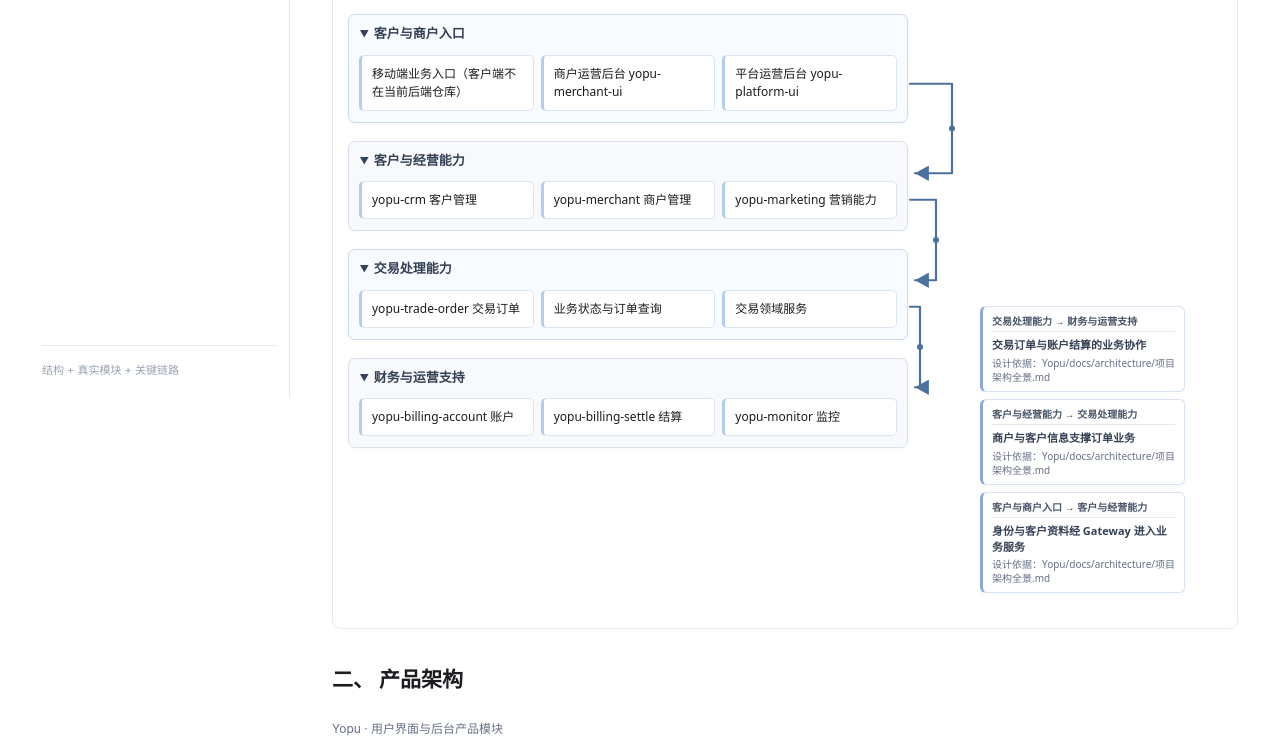
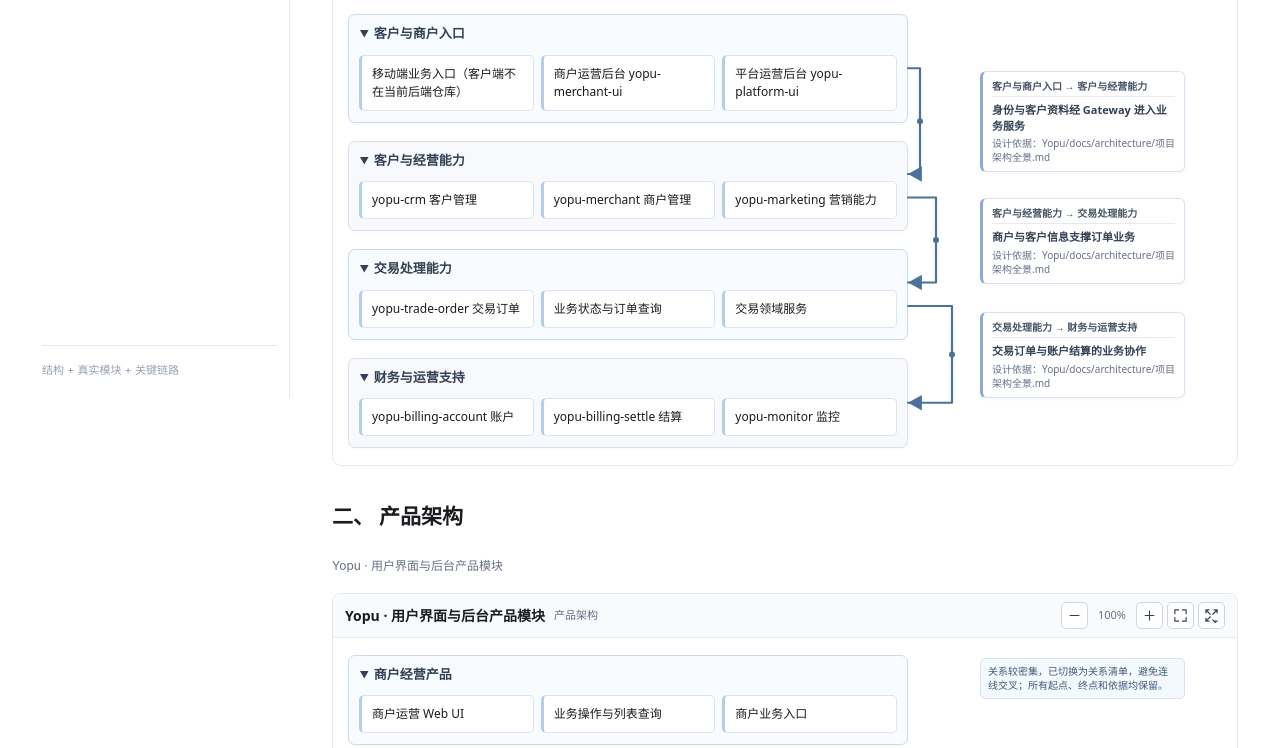
Before and after one commit to yeqiana/gen-ui, a plain HTML site: page demo/architecture-patterns.html in a window 1280 px wide. Shown: the part 388-1136 px from the top of the page. Drawn offline with Linux system fonts and the light colour scheme.

Commit message:
fix: 修复架构关系避让与时序图标签布局
架构图,语义图,自动化测试

GEN-UI

```diff
--- a/assets/architecture-views.css
+++ b/assets/architecture-views.css
@@ -34,5 +34,6 @@
 .architecture-wire-evidence{font-size:10px;color:#667085;line-height:1.4;overflow-wrap:anywhere}
 .architecture-wire-label[data-basis="implementation"]{border-left:3px solid #4f9576}
 .architecture-wire-label[data-basis="design"]{border-left:3px solid #8da9d2}
+.architecture-relationship-note{position:absolute;z-index:4;top:5px;left:8px;max-width:205px;margin:0;padding:5px 7px;border:1px solid #d6e3f3;border-radius:5px;background:#f4f8ff;color:#405a78;font-size:10px;line-height:1.45}
 .architecture-stage{overscroll-behavior-x:contain;scrollbar-width:thin;scrollbar-color:#dbe5f1 transparent}
 @media(max-width:700px){.architecture-scene.has-flows{min-width:850px}.architecture-head{gap:6px}}
--- a/assets/architecture-views.js
+++ b/assets/architecture-views.js
@@ -106,30 +106,75 @@ if(model.flows?.length){
  }
  scene.append(overlay);
  const groupCenter=ref=>{const r=groupElements.get(ref).getBoundingClientRect();return r.top+r.height/2;};
- const directionCounts=()=>{let left=0,right=0;for(const relation of relationships){if(groupCenter(relation.to)<groupCenter(relation.from))left++;else right++;}return{left,right};};
+ const relationshipNote=el("p","architecture-relationship-note","关系较密集，已切换为关系清单，避免连线交叉；所有起点、终点和依据均保留。");relationshipNote.hidden=true;scene.append(relationshipNote);
  const layout=()=>{
-  const rect=scene.getBoundingClientRect(),scaleFactor=rect.width/Math.max(1,scene.offsetWidth),layerWidth=layers.offsetWidth,leftGutter=Number(scene.dataset.leftGutter||0);
-  const groupRect=(group,side)=>{const r=groupElements.get(group).getBoundingClientRect();return{x:((side==="left"?r.left:r.right)-rect.left)/scaleFactor,y:(r.top+r.height/2-rect.top)/scaleFactor,height:r.height/scaleFactor};};
-  const resolved=relationships.map(relation=>{const side=groupCenter(relation.to)<groupCenter(relation.from)?"left":"right";return{relation,a:groupRect(relation.from,side),b:groupRect(relation.to,side),side};});
-  const left=resolved.filter(route=>route.side==="left").sort((a,b)=>a.a.y-b.a.y||a.b.y-b.b.y),right=resolved.filter(route=>route.side==="right").sort((a,b)=>b.a.y-a.a.y||b.b.y-a.b.y);
-  let maxBottom=layers.offsetHeight;
-  const place=(routes,side)=>{let lower=12;const count=routes.length,labelX=side==="left"?8:leftGutter+layerWidth+24+count*16,labelWidth=205;
+  const sceneRect=scene.getBoundingClientRect(),scaleFactor=sceneRect.width/Math.max(1,scene.offsetWidth),layerWidth=layers.offsetWidth,leftGutter=Number(scene.dataset.leftGutter||0);
+  const nodes=[...new Set(groupElements.values())],incident=new Map(nodes.map(node=>[node,[]]));
+  relationships.forEach((relation,index)=>{
+   const from=groupElements.get(relation.from),to=groupElements.get(relation.to);
+   incident.get(from).push({relation,other:to,role:"from",index});
+   incident.get(to).push({relation,other:from,role:"to",index});
+  });
+  for(const [node,links] of incident)node.style.minHeight=links.length?(18+(links.length+1)*10)+"px":"";
+  const ports=new Map();
+  for(const [node,links] of incident){
+   const rect=node.getBoundingClientRect(),height=rect.height/scaleFactor,margin=Math.min(10,height*.15);
+   links.sort((a,b)=>{const ar=a.other.getBoundingClientRect(),br=b.other.getBoundingClientRect();return ar.top+ar.height/2-(br.top+br.height/2)||a.index-b.index;});
+   links.forEach((link,index)=>{
+    const y=(rect.top-sceneRect.top)/scaleFactor+margin+(index+1)*(height-2*margin)/(links.length+1),entry=ports.get(link.relation)||{};
+    entry[link.role==="from"?"startY":"endY"]=y;ports.set(link.relation,entry);
+   });
+  }
+  const resolved=relationships.map(relation=>{
+   const a=groupElements.get(relation.from).getBoundingClientRect(),b=groupElements.get(relation.to).getBoundingClientRect(),port=ports.get(relation);
+   const side=groupCenter(relation.to)<groupCenter(relation.from)?"left":"right";
+   return{relation,side,startY:port.startY,endY:port.endY,a:{left:(a.left-sceneRect.left)/scaleFactor,right:(a.right-sceneRect.left)/scaleFactor},b:{left:(b.left-sceneRect.left)/scaleFactor,right:(b.right-sceneRect.left)/scaleFactor}};
+  });
+  const left=resolved.filter(route=>route.side==="left").sort((a,b)=>a.startY-b.startY||a.endY-b.endY),right=resolved.filter(route=>route.side==="right").sort((a,b)=>a.startY-b.startY||a.endY-b.endY);
+  const segmentsFor=route=>[{x1:route.startX,y1:route.startY,x2:route.railX,y2:route.startY},{x1:route.railX,y1:route.startY,x2:route.railX,y2:route.endY},{x1:route.railX,y1:route.endY,x2:route.endX,y2:route.endY}];
+  const segmentConflict=(a,b)=>{const endpoint=(seg,x,y)=>(Math.abs(seg.x1-x)<.1&&Math.abs(seg.y1-y)<.1)||(Math.abs(seg.x2-x)<.1&&Math.abs(seg.y2-y)<.1);
+   const ah=Math.abs(a.y1-a.y2)<.1,bh=Math.abs(b.y1-b.y2)<.1,av=Math.abs(a.x1-a.x2)<.1,bv=Math.abs(b.x1-b.x2)<.1;
+   if(ah&&bv){const x=b.x1,y=a.y1,hit=x>=Math.min(a.x1,a.x2)-.1&&x<=Math.max(a.x1,a.x2)+.1&&y>=Math.min(b.y1,b.y2)-.1&&y<=Math.max(b.y1,b.y2)+.1;return hit&&!(endpoint(a,x,y)&&endpoint(b,x,y));}
+   if(av&&bh){const x=a.x1,y=b.y1,hit=x>=Math.min(b.x1,b.x2)-.1&&x<=Math.max(b.x1,b.x2)+.1&&y>=Math.min(a.y1,a.y2)-.1&&y<=Math.max(a.y1,a.y2)+.1;return hit&&!(endpoint(a,x,y)&&endpoint(b,x,y));}
+   if(ah&&bh){const overlap=Math.min(Math.max(a.x1,a.x2),Math.max(b.x1,b.x2))-Math.max(Math.min(a.x1,a.x2),Math.min(b.x1,b.x2));return Math.abs(a.y1-b.y1)<4.4&&overlap>4;}
+   if(av&&bv){const overlap=Math.min(Math.max(a.y1,a.y2),Math.max(b.y1,b.y2))-Math.max(Math.min(a.y1,a.y2),Math.min(b.y1,b.y2));return Math.abs(a.x1-b.x1)<4.4&&overlap>4;}
+   return false;
+  };
+  const assign=(routes,side)=>{
+   const count=routes.length,labelWidth=205;
    for(const [index,route] of routes.entries()){
-    const {relation:r,a,b}=route,railX=side==="left"?8+labelWidth+12+index*16:leftGutter+layerWidth+12+index*16;
-    r.label.style.left=labelX+"px";r.label.style.width=labelWidth+"px";
-    const height=Math.max(36,r.label.offsetHeight),top=Math.max((a.y+b.y)/2-height/2,lower),labelY=top+height/2;r.label.style.top=Math.round(top)+"px";lower=top+height+8;
-    const portGap=Math.min(14,Math.max(6,Math.min(a.height,b.height)*.22)),portOffset=(index-(count-1)/2)*Math.min(1.5,Math.min(a.height,b.height)*.035),startY=a.y+(side==="left"?-portGap:portGap)+portOffset,endY=b.y+(side==="left"?portGap:-portGap)+portOffset;
-    const startX=side==="left"?a.x-2:a.x+2,endX=side==="left"?b.x-7:b.x+7;
+    const {relation:r,a,b,startY,endY}=route,railX=side==="left"?8+labelWidth+12+index*16:leftGutter+layerWidth+12+index*16;
+    const startX=side==="left"?a.left:a.right,endX=side==="left"?b.left:b.right;
+    Object.assign(route,{railX,startX,endX});
     r.path.setAttribute("d","M"+startX+" "+startY+" H"+railX+" V"+endY+" H"+endX);
     const midY=(startY+endY)/2;r.dot.setAttribute("cx",String(railX));r.dot.setAttribute("cy",String(midY));
-    r.path.dataset.railX=String(railX);r.path.dataset.labelY=String(midY);r.path.dataset.startX=String(a.x);r.path.dataset.startY=String(startY);r.path.dataset.endX=String(b.x);r.path.dataset.endY=String(endY);r.path.dataset.routeSide=side;
-    r.label.dataset.routeSide=side;r.label.dataset.labelY=String(labelY);maxBottom=Math.max(maxBottom,lower+12,Math.max(a.y,b.y)+12);
+    r.path.dataset.railX=String(railX);r.path.dataset.startX=String(startX);r.path.dataset.startY=String(startY);r.path.dataset.endX=String(endX);r.path.dataset.endY=String(endY);r.path.dataset.routeSide=side;
+    r.label.dataset.routeSide=side;r.label.dataset.labelY=String(midY);
    }
   };
-  place(left,"left");place(right,"right");scene.style.minHeight=Math.ceil(maxBottom)+"px";overlay.setAttribute("viewBox","0 0 "+scene.offsetWidth+" "+scene.offsetHeight);
+  assign(left,"left");assign(right,"right");
+  let crossings=0;
+  for(let i=0;i<resolved.length;i++)for(let j=i+1;j<resolved.length;j++){
+   const a=resolved[i],b=resolved[j];if(a.side!==b.side)continue;
+   if(segmentsFor(a).some(x=>segmentsFor(b).some(y=>segmentConflict(x,y))))crossings++;
+  }
+  const listMode=crossings>0;
+  scene.dataset.relationshipMode=listMode?"list":"graph";scene.dataset.relationshipCrossings=String(crossings);relationshipNote.hidden=!listMode;relationshipNote.style.left=left.length?"8px":(leftGutter+layerWidth+24+right.length*16)+"px";
+  for(const route of resolved){route.relation.path.style.display=listMode?"none":"";route.relation.dot.style.display=listMode?"none":"";}
+  let maxBottom=layers.offsetHeight;
+  const placeLabels=(routes,side)=>{
+   let lower=listMode?46:12;const count=routes.length,labelX=side==="left"?8:leftGutter+layerWidth+24+count*16,labelWidth=205;
+   for(const route of routes){
+    const label=route.relation.label,height=Math.max(36,label.offsetHeight),top=Math.max((route.startY+route.endY)/2-height/2,lower);
+    label.style.left=labelX+"px";label.style.width=labelWidth+"px";label.style.top=Math.round(top)+"px";lower=top+height+8;
+    maxBottom=Math.max(maxBottom,lower+12,route.startY+12,route.endY+12);
+   }
+  };
+  placeLabels(left,"left");placeLabels(right,"right");
+  scene.style.minHeight=Math.ceil(maxBottom)+"px";overlay.setAttribute("viewBox","0 0 "+scene.offsetWidth+" "+scene.offsetHeight);
  };
  let pending=false;const schedule=()=>{if(pending||destroyed)return;pending=true;requestAnimationFrame(()=>{pending=false;if(!destroyed)layout();});};
- listen(layers,"toggle",schedule,true);if(typeof ResizeObserver!=="undefined"){ro=new ResizeObserver(()=>{resizeScene();schedule();});ro.observe(stage);}
+ listen(layers,"toggle",()=>{resizeScene();schedule();},true);if(typeof ResizeObserver!=="undefined"){ro=new ResizeObserver(()=>{resizeScene();schedule();});ro.observe(stage);}
  scene.dataset.architectureConnected="true";scene._drawConnections=schedule;schedule();
 }
 let scale=1,fallback=false,busy=false;
```
Also changed, not shown: assets/semantic-diagrams.js (+6 -4 lines), tests/architecture-views.test.mjs (+7 -0 lines), tests/chrome-layout-edge-cases.mjs (+42 -27 lines), tests/semantic-diagrams.test.mjs (+7 -0 lines).
